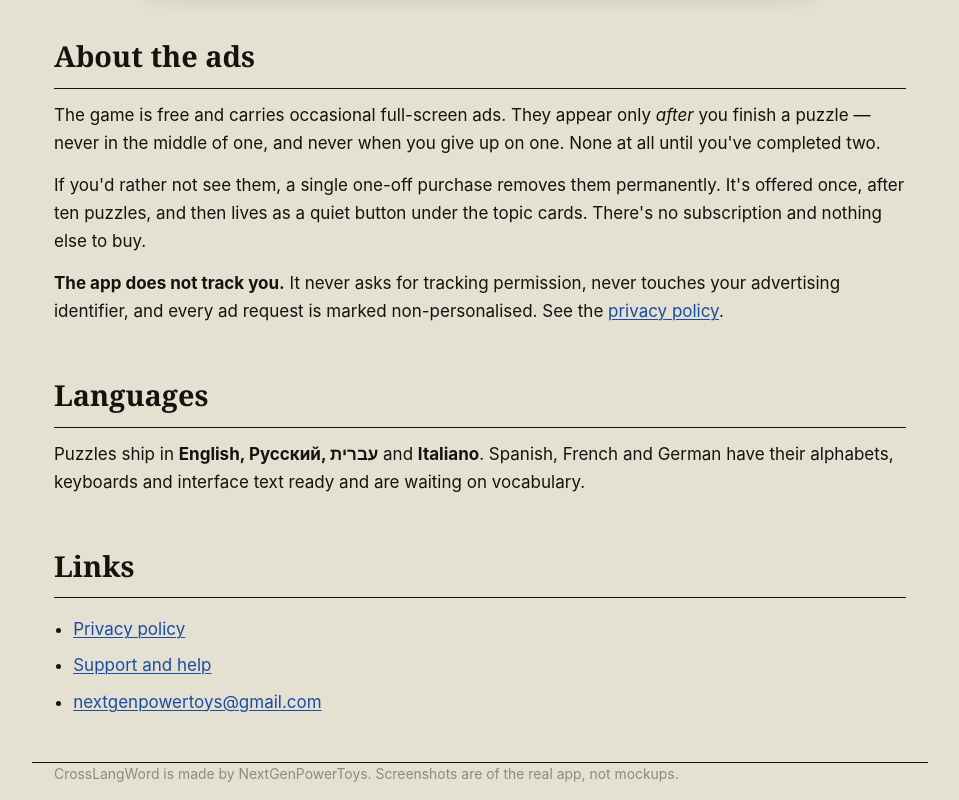
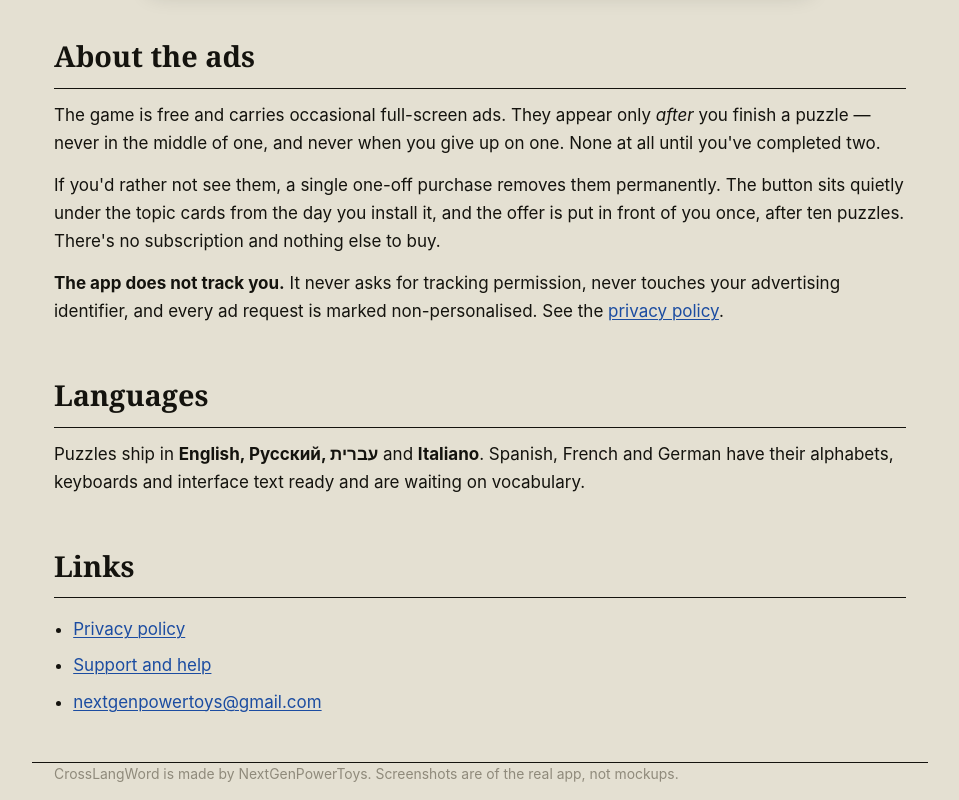
Before and after one commit to NextGenPowerToys/crosslangword-marketing, a plain HTML site: page index.html in a window 1280 px wide. Shown: the part 5677-6477 px from the top of the page, without its empty margins (160-1119 px from the left). Drawn offline with Linux system fonts and the light colour scheme.

Commit message:
Correct the ad-free upgrade: the button is there from first launch
The button used to be hidden until ten puzzles were done, so all three
pages said the upgrade only appears then. It now sits on the chooser from
first launch; only the offer sheet still waits.

```diff
--- a/index.html
+++ b/index.html
@@ -67,7 +67,7 @@
 <section>
   <h2>About the ads</h2>
   <p>The game is free and carries occasional full-screen ads. They appear only <em>after</em> you finish a puzzle — never in the middle of one, and never when you give up on one. None at all until you've completed two.</p>
-  <p>If you'd rather not see them, a single one-off purchase removes them permanently. It's offered once, after ten puzzles, and then lives as a quiet button under the topic cards. There's no subscription and nothing else to buy.</p>
+  <p>If you'd rather not see them, a single one-off purchase removes them permanently. The button sits quietly under the topic cards from the day you install it, and the offer is put in front of you once, after ten puzzles. There's no subscription and nothing else to buy.</p>
   <p><strong>The app does not track you.</strong> It never asks for tracking permission, never touches your advertising identifier, and every ad request is marked non-personalised. See the <a href="https://nextgenpowertoys.github.io/grosslangword-privacy/">privacy policy</a>.</p>
 </section>
 
```
